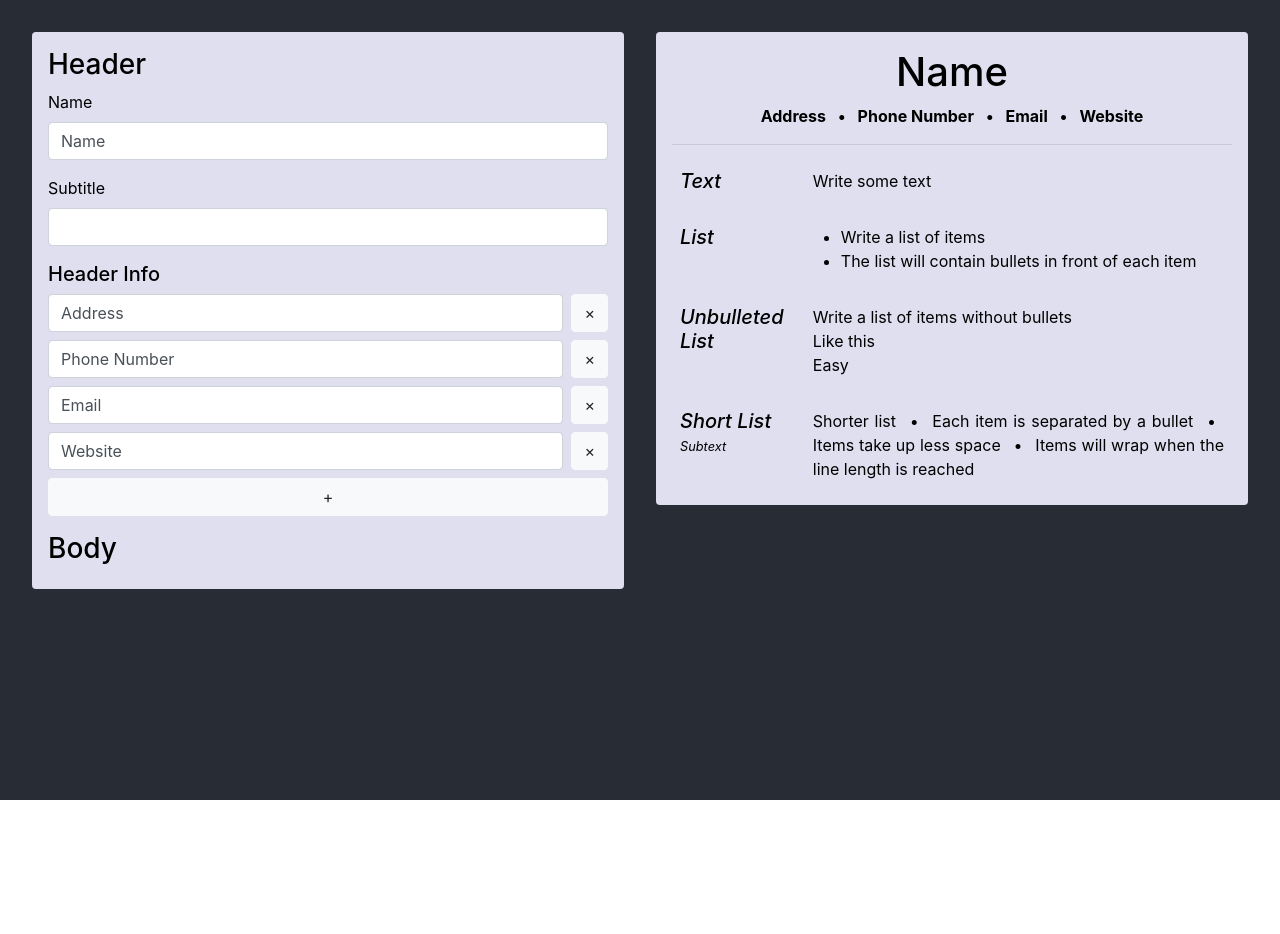
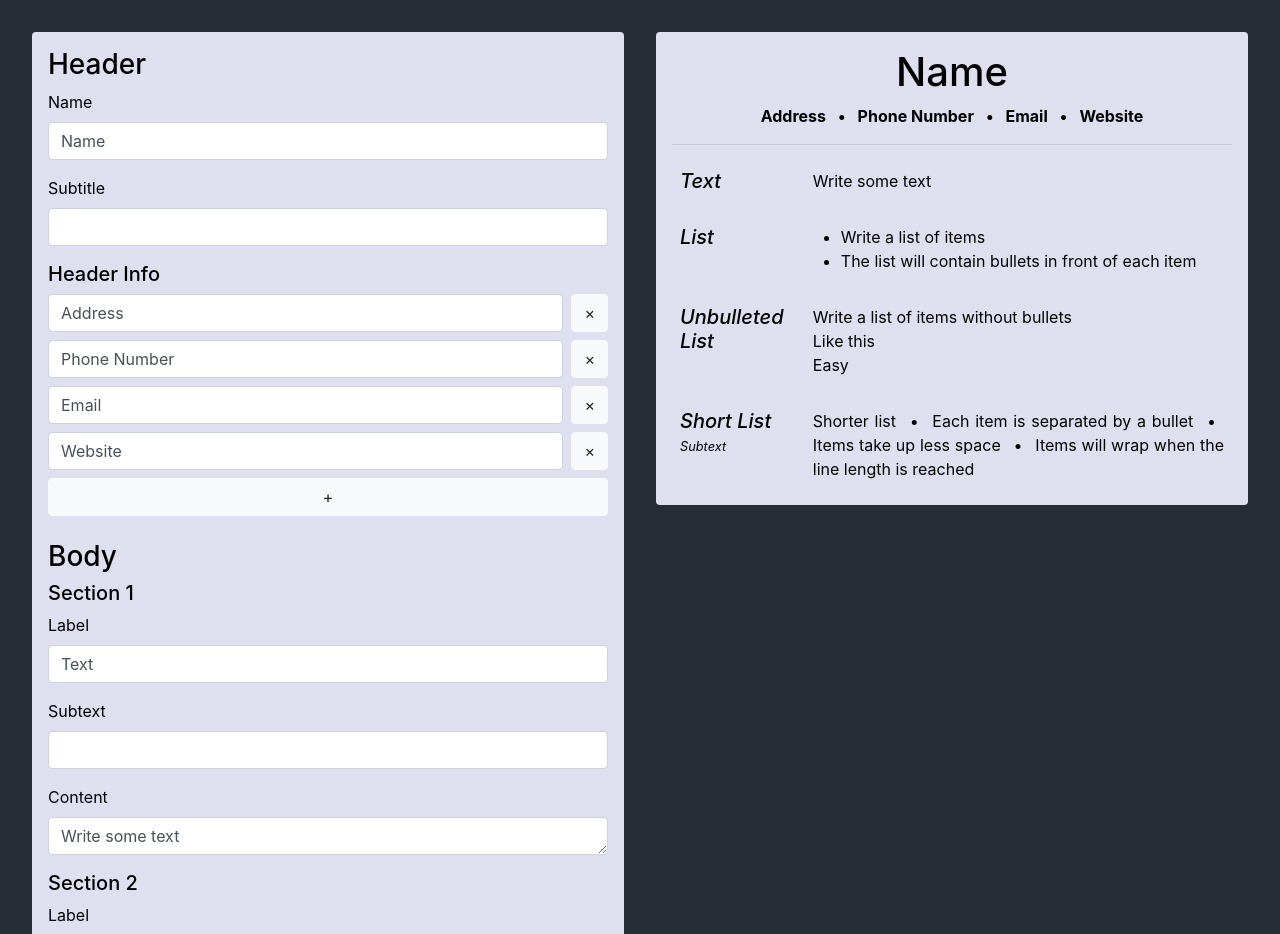
Before and after one commit to WKHAllen/BuildMyCV, a React (Create React App) app: page / in a window 1280 px wide. Shown: the top 934 px of the page. Before the commit the page ends 800 px from the top, so only its background shows below. Built offline with nearby package versions, Linux system fonts and the light colour scheme.

Commit message:
Add editing body subtext and content

```diff
--- a/src/components/App.tsx
+++ b/src/components/App.tsx
@@ -63,7 +63,8 @@ export default class App extends React.Component<AppProps, AppState> {
 						onUpdate={this.onUpdate} />
 				</div>
 				<div className="Side-By-Side">
-					<CV {...this.state.cvData} />
+					<CV
+						{...this.state.cvData} />
 				</div>
 			</div>
 		);
--- /dev/null
+++ b/src/components/ControlledTextarea.tsx
@@ -0,0 +1,48 @@
+import React from 'react';
+
+export interface ControlledTextareaProps extends React.DetailedHTMLProps<React.TextareaHTMLAttributes<HTMLTextAreaElement>, HTMLTextAreaElement> {
+	id: any;
+	value: string;
+}
+
+export interface ControlledTextareaState {
+	value: string;
+}
+
+export default class ControlledTextarea extends React.Component<ControlledTextareaProps, ControlledTextareaState> {
+	constructor(props: ControlledTextareaProps) {
+		super(props);
+
+		this.state = {
+			value: props.value || ''
+		};
+	}
+
+	static getDerivedStateFromProps(props: ControlledTextareaProps, currentState: ControlledTextareaState) {
+		if (currentState.value !== props.value) {
+			return {
+				value: props.value
+			}
+		}
+		return null;
+	}
+
+	render() {
+		return (
+			<textarea
+				{...this.props}
+				value={this.state.value}
+				onChange={(event) => this.onInputChange(event)} />
+		);
+	}
+
+	onInputChange(event: React.ChangeEvent<HTMLTextAreaElement>) {
+		this.setState({
+			value: event.target.value
+		});
+
+		if (this.props.onChange) {
+			this.props.onChange(event);
+		}
+	}
+}
--- a/src/components/EditBody.tsx
+++ b/src/components/EditBody.tsx
@@ -21,7 +21,8 @@ export default class EditBody extends React.Component<EditBodyProps> {
 				<div className="Section-Items">
 					{this.props.sections.map((item, index) =>
 						<EditSection
-							section={{ index, ...item }}
+							index={index}
+							{...item}
 							onUpdate={this.props.onUpdate} />
 					)}
 				</div>
--- a/src/components/EditSection.tsx
+++ b/src/components/EditSection.tsx
@@ -1,16 +1,15 @@
 import React from 'react';
 import '../css/EditSection.css';
-// import ControlledInput from './ControlledInput';
+import ControlledInput from './ControlledInput';
+import ControlledTextarea from './ControlledTextarea';
 import { UpdateOptions } from './App';
 
 export interface EditSectionProps {
-	section: {
-		index: number;
-		name: string;
-		subtext?: string;
-		type: string;
-		content: string | string[];
-	};
+	index: number;
+	name: string;
+	subtext?: string;
+	type: string;
+	content: string | string[];
 	onUpdate: (options: UpdateOptions) => void;
 }
 
@@ -18,7 +17,40 @@ export default class EditSection extends React.Component<EditSectionProps> {
 	render() {
 		return (
 			<div className="EditSection">
-
+				<h5>Section {this.props.index + 1}</h5>
+				<div className="form-group">
+					<label htmlFor={`section-label-${this.props.index}`}>Label</label>
+					<ControlledInput
+						type="text"
+						className="form-control"
+						id={`section-label-${this.props.index}`}
+						value={this.props.name}
+						onChange={(event) => this.props.onUpdate({ sectionItem: { index: this.props.index, name: event.target.value } })} />
+				</div>
+				<div className="form-group">
+					<label htmlFor={`section-subtext-${this.props.index}`}>Subtext</label>
+					<ControlledInput
+						type="text"
+						className="form-control"
+						id={`section-subtext-${this.props.index}`}
+						value={this.props.subtext || ''}
+						onChange={(event) => this.props.onUpdate({ sectionItem: { index: this.props.index, subtext: event.target.value } })} />
+				</div>
+				{/* TODO: type dropdown */}
+				<div className="form-group">
+					<label htmlFor={`section-content-${this.props.index}`}>Content</label>
+					<ControlledTextarea
+						className="form-control"
+						rows={typeof this.props.content === 'string' ? 1 : this.props.content.length}
+						id={`section-content-${this.props.index}`}
+						value={typeof this.props.content === 'string' ? this.props.content : this.props.content.join('\n')}
+						onChange={(event) => this.props.onUpdate({
+							sectionItem: {
+								index: this.props.index,
+								content: typeof this.props.content === 'string' ? event.target.value : event.target.value.split('\n')
+							}
+						})} />
+				</div>
 			</div>
 		);
 	}
--- a/src/css/App.css
+++ b/src/css/App.css
@@ -1,3 +1,7 @@
+html {
+	background-color: #282c34;
+}
+
 .App {
 	background-color: #282c34;
 	color: white;
@@ -7,6 +11,13 @@
 .Side-By-Side-Container {
 	padding: 16px;
 	margin: auto;
+	overflow: auto;
+}
+
+.Side-By-Side-Container::after {
+	content: "";
+	clear: both;
+	display: table;
 }
 
 .Side-By-Side {
--- a/src/css/EditBody.css
+++ b/src/css/EditBody.css
@@ -1,3 +1,3 @@
 .EditBody {
-	margin-top: 16px;
+	margin-top: 24px;
 }
--- a/src/css/EditHeader.css
+++ b/src/css/EditHeader.css
@@ -1,3 +1,3 @@
 .EditHeader {
-	margin-bottom: 16px;
+	margin-bottom: 24px;
 }
```
